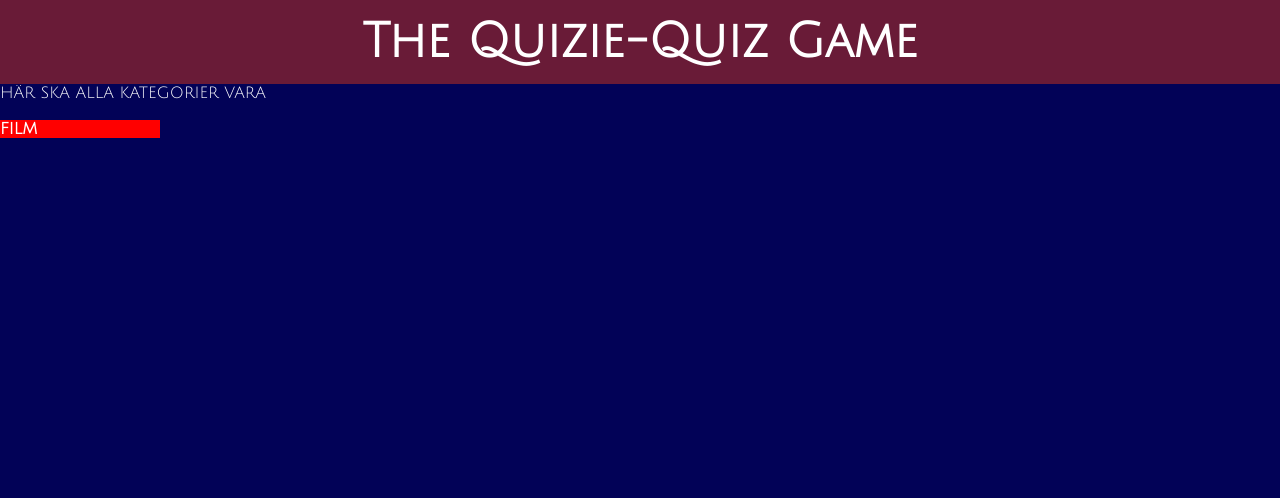
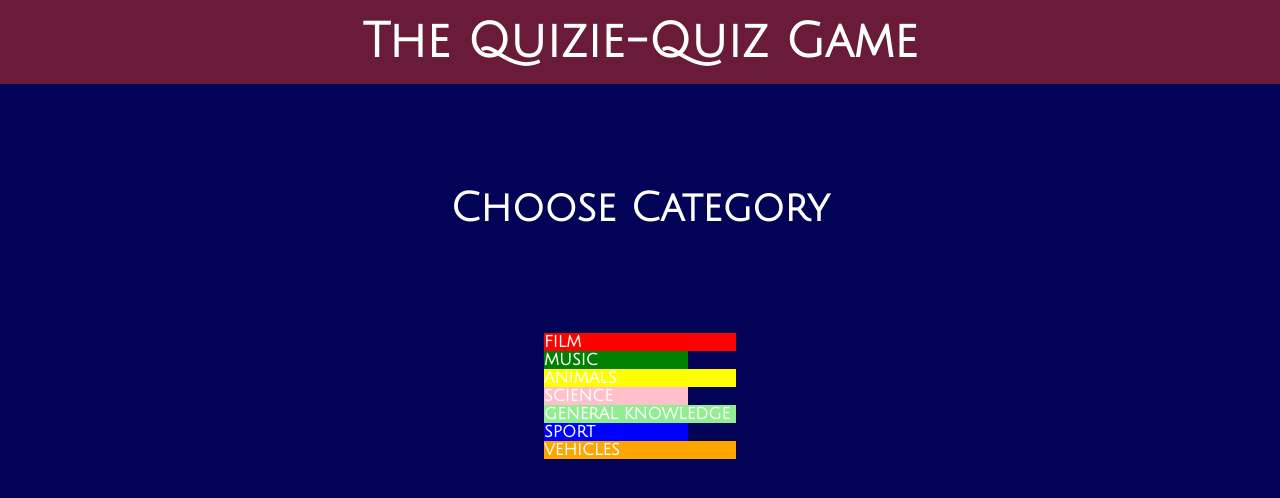
Before and after one commit to GunnarIng/Quiz-TLS, a React (Vite) app: page / in a window 1280 px wide. Shown: the top 498 px of the page. Built offline with nearby package versions, Linux system fonts and the light colour scheme.

Commit message:
Added categories and styled in homepage

```diff
--- a/src/Components/Categories.tsx
+++ b/src/Components/Categories.tsx
@@ -2,9 +2,29 @@ import { Category } from "./Category";
 
 export function Categories() {
   return (
-    <Category color={"red"} width={"10rem"}>
-      FILM
-    </Category>
+    <div>
+      <Category color={"red"} width={"12rem"}>
+        FILM
+      </Category>
+      <Category color={"green"} width={"9rem"}>
+        MUSIC
+      </Category>
+      <Category color={"yellow"} width={"12rem"}>
+        ANIMALS
+      </Category>
+      <Category color={"pink"} width={"9rem"}>
+        SCIENCE
+      </Category>
+      <Category color={"lightgreen"} width={"12rem"}>
+        GENERAL KNOWLEDGE
+      </Category>
+      <Category color={"blue"} width={"9rem"}>
+        SPORT
+      </Category>
+      <Category color={"orange"} width={"12rem"}>
+        VEHICLES
+      </Category>
+    </div>
   );
 }
 
--- a/src/Components/Header.tsx
+++ b/src/Components/Header.tsx
@@ -18,7 +18,7 @@ const useStyles = createUseStyles({
 
     "& h1": {
       textAlign: "center",
-      fontSize: "1.25rem",
+      fontSize: "1.5rem",
       padding: "1rem 0",
       "@media (min-width: 768px)": {
         fontSize: "2rem",
--- a/src/pages/HomePage.tsx
+++ b/src/pages/HomePage.tsx
@@ -1,12 +1,36 @@
+import { createUseStyles } from "react-jss";
 import { Categories } from "../Components/Categories";
 
 export function HomePage() {
+  const classes = useStyles();
+
   return (
-    <>
-      <div>HÄR SKA ALLA KATEGORIER VARA</div>
+    <div className={classes.categoriesStyle}>
+      <h2 className={classes.h2Style}>Choose Category</h2>
       <img src="#" alt="" />
       <img src="#" alt="" />
       <Categories />
-    </>
+    </div>
   );
 }
+
+const useStyles = createUseStyles({
+  categoriesStyle: {
+    display: "flex",
+    // justifyContent:"center",
+    flexDirection: "column",
+    alignItems: "center",
+    // gap: "1rem",
+    // paddingTop: "10%",
+  },
+  h2Style: {
+    fontSize: "1.4rem",
+    padding: "8%",
+    "@media (min-width: 768px)": {
+      fontSize: "2rem",
+    },
+    "@media (min-width: 1024px)": {
+      fontSize: "2.5rem",
+    },
+  },
+});
```
